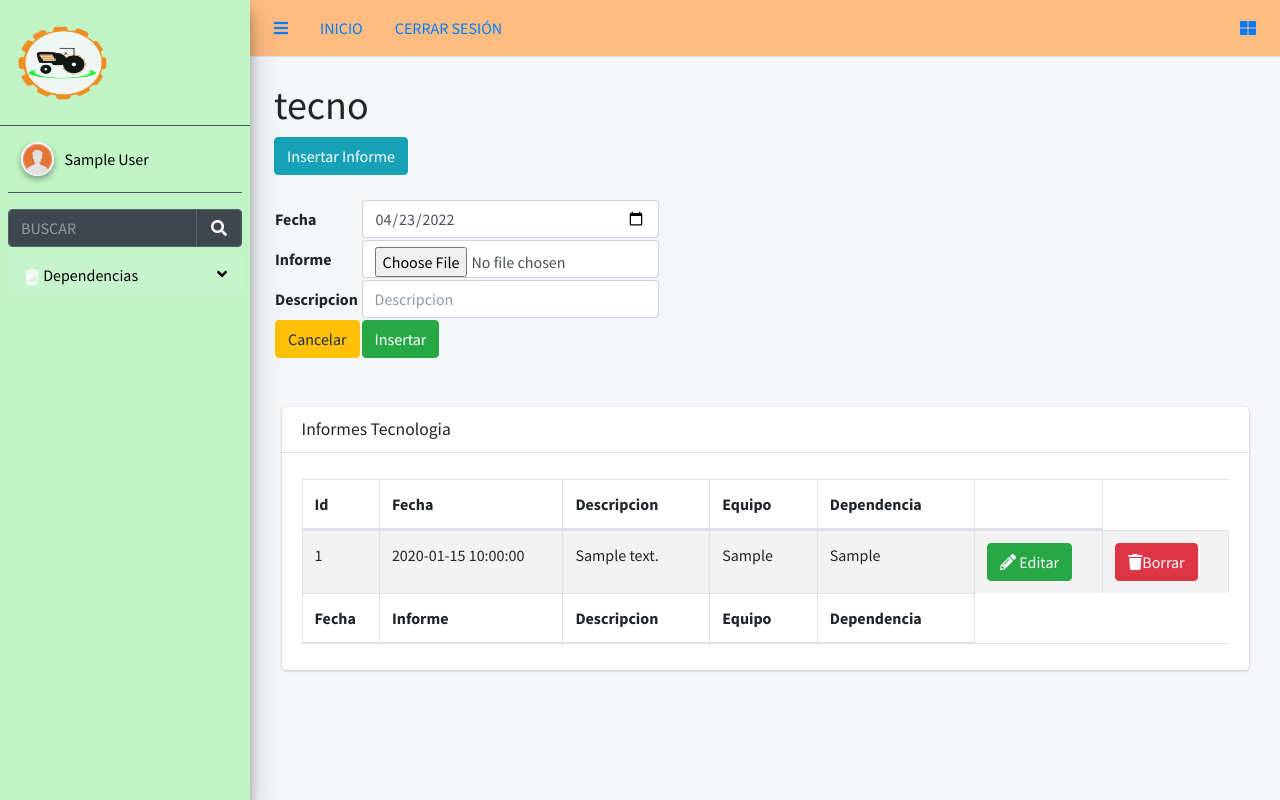
After one commit to adreno87/Taller-Agroindustrial-del-sinu, a PHP site: page /P_Tecnologia.php in a window 1280 px wide, after a click on "Insertar Informe". The commit adds this page. Run offline with PHP 8.4, Linux system fonts and the light colour scheme; the visitor is signed in with stand-in values (Sample User, id 1); tables that the repository leaves empty or names only in its code hold one stand-in row (values such as "Sample post"); some libraries are stand-ins or nearby versions.

Commit message:
mi consulta

```diff
--- /dev/null
+++ b/P_Tecnologia.php
@@ -0,0 +1,67 @@
+    <!DOCTYPE html>
+    <html lang="es">
+    <?php require_once("partes/HEAD.php"); ?>
+    <?php require_once("bloqueo.php"); ?>
+    <?php require_once("conexion.php"); ?>
+
+
+    <body class="hold-transition sidebar-mini layout-fixed">
+
+    <?php require_once("partes/header.php"); ?>
+    <?php require_once("partes/nav.php"); ?>
+
+    <!-- Content Wrapper. Contains page content -->
+    <div class="content-wrapper">
+    <!-- <div class="breadcrumb-item active"> -->
+        <br>
+    <main role="main" class="col-md-9 ml-sm-auto col-lg-12 px-md-4">
+        <h1>tecno</h1>
+
+        <?php require_once("bloques/tecnologia/formulario_tc.php"); ?>
+
+
+        <br>
+        <br>
+        <?php
+         if(isset($_GET["id"]) && $_GET["id"] > 0){
+            require_once('bloques/tecnologia/editar_tc.php');
+         }else{
+            require_once('bloques/tecnologia/consulta_tc.php');
+            }
+
+            ?>
+
+
+
+
+
+
+    </main>
+
+
+    </div>
+
+
+
+
+
+
+
+
+
+
+    <!-- Control Sidebar -->
+    <aside class="control-sidebar control-sidebar-dark">
+        <!-- Control sidebar content goes here -->
+    </aside>
+    <!-- /.control-sidebar -->
+    </div>
+
+
+    </body>
+
+    <script src="js/funciones.js"></script>
+    <?php require_once("partes/scripts.php");?>
+
+
+    </html>
--- /dev/null
+++ b/bloques/tecnologia/consulta_tc.php
@@ -0,0 +1,89 @@
+<!-- Google Font: Source Sans Pro -->
+<link rel="stylesheet" href="https://fonts.googleapis.com/css?family=Source+Sans+Pro:300,400,400i,700&display=fallback">
+  <!-- Font Awesome -->
+  <link rel="stylesheet" href="../../plugins/fontawesome-free/css/all.min.css">
+  <!-- DataTables -->
+  <link rel="stylesheet" href="../../plugins/datatables-bs4/css/dataTables.bootstrap4.min.css">
+  <link rel="stylesheet" href="../../plugins/datatables-responsive/css/responsive.bootstrap4.min.css">
+  <link rel="stylesheet" href="../../plugins/datatables-buttons/css/buttons.bootstrap4.min.css">
+  <!-- Theme style -->
+  <link rel="stylesheet" href="../css/adminlte.min.css">
+
+
+
+
+
+
+
+
+
+
+    <!-- Main content -->
+    <section class="content">
+      <div class="container-fluid">
+        <div class="row">
+          <div class="col-12">
+            <div class="card">
+              <div class="card-header">
+                <h3 class="card-title">Informes Tecnologia</h3>
+              </div>
+              <!-- /.card-body -->
+              <div class="card-body">
+                <table id="example1" class="table table-bordered table-striped">
+                  <thead>
+                  <tr>
+                    <th>Id</th>
+                    <th>Fecha</th>
+                    <th>Descripcion</th>
+                    <th>Equipo</th>
+                    <th>Dependencia</th>
+                    <th></th>
+                  </tr>
+                  </thead>
+                  <tbody>
+                    <?php
+                    $consulta_tc = "SELECT * FROM tecnologia order by id desc";
+                    $resultado_tc = mysqli_query($conexion, $consulta_tc) or die("Error en la consulta");
+                    while ($tecnologia = mysqli_fetch_array($resultado_tc)) {
+                    ?>
+                    <tr>
+                      <td><?php echo $tecnologia['id']; ?></td>
+                      <td><?php echo $tecnologia['fecha']; ?></td>
+                      <td><?php echo $tecnologia['descripcion']; ?></td>
+                      <td><?php echo $tecnologia['equipo']; ?></td>
+                      <td><?php echo $tecnologia['departamento']; ?></td>
+
+
+                      <td><button onclick="window.location = 'tecnologia.php?id=<?php echo $tecnologia['id']; ?>'" title="Editar" type="button" class="btn btn-success">
+                      <i class="fas fa-pencil-alt">
+                              </i>
+                      Editar</button></td>
+                      <td><button  onclick="eliminarinforme_tc(<?php echo $tecnologia['id']; ?>)" title="Borrar" type="button" class="btn btn-danger"> <i class="fas fa-trash">
+                              </i>Borrar</button></td>
+                    </tr>
+                    <?php
+                    } ?>
+                  </tbody>
+                  <tfoot>
+                  <tr>
+                    <th>Fecha</th>
+                    <th>Informe</th>
+                    <th>Descripcion</th>
+                    <th>Equipo</th>
+                    <th>Dependencia</th>
+                  </tr>
+                  </tfoot>
+                </table>
+              </div>
+            </div>
+            <!-- /.card -->
+
+            <!-- /.card -->
+          </div>
+          <!-- /.col -->
+        </div>
+        <!-- /.row -->
+      </div>
+      <!-- /.container-fluid -->
+    </section>
+    <!-- /.content -->
--- /dev/null
+++ b/bloques/tecnologia/formulario_tc.php
@@ -0,0 +1,37 @@
+
+<button type="button" class="btn btn-info" value="insertar" name="Boton_insertar" onclick="abrirformulario('abrir')" >
+Insertar Informe</button>
+<br><br>
+
+<div id="formulario" style="display: none;">
+
+    <form action="bloques/tecnologia/insertar_tc.php" method="post" enctype="multipart/form-data">
+        <table>
+            <tr>
+                <th>Fecha</th>
+                <td><input type="date" name="fecha" placeholder="Fecha" value="<?php echo date("Y-m-d"); ?>" class="form-control" ></td>
+            </tr>
+            <tr>
+                <th>Informe</th>
+                <td><input type="file" name="informe"  placeholder="Informe" class="form-control"></td>
+            </tr>
+            <tr>
+                <th>Descripcion</th>
+                <td><input type="text" name="descripcion" required="required" placeholder="Descripcion" class="form-control" ></td>
+            </tr>
+            <tr>
+                <th>
+                    <button name="cancelar" value="insertar" type="button" class="btn btn-warning" onclick="abrirformulario('cerrar')" >Cancelar</button>
+                </th>
+                <td><input type="submit" name="boton" value="Insertar" class="btn btn-success"></td>
+            </tr>
+        </table>
+    </form>
+
+
+
+
+
+
+
+</div>
--- a/conexion.php
+++ b/conexion.php
@@ -3,7 +3,7 @@
     $servidor="localhost";
     $usuario="root";
     $clave="";
-    $bd="usuarios";
+    $bd="bd_proyecto_sinu";
 
     $conexion=mysqli_connect($servidor,$usuario,$clave) or die("Error al conectar");
     mysqli_select_db($conexion,$bd) or die("Error al conectar la base de datos");
--- a/login.php
+++ b/login.php
@@ -8,7 +8,7 @@
         $usuarios=$_POST['usuario'];
         $clave= sha1 ($_POST['Clave']);
 
-        $consulta="SELECT * FROM user WHERE usuario='$usuarios' AND contraseña = '$clave'";
+        $consulta="SELECT * FROM user WHERE usuario='$usuarios' AND pass = '$clave'";
         $resultado=mysqli_query($conexion,$consulta) or die("Error al realizar la consulta");
         $user=mysqli_fetch_array($resultado);
 
--- a/partes/nav.php
+++ b/partes/nav.php
@@ -80,23 +80,26 @@
                   <p style="color:black">Contabilidad</p>
                 </a>
               </li>
-              <?php
-                }?>
+
               <li class="nav-item">
                 <a href="R_Humanos.php" class="nav-link">
                   <i class="nav-icon far fa-circle text-info"></i>
                   <p style="color:black">Recursos Humanos</p>
                 </a>
               </li>
-              <?php
-                if($user['usuario']== 'admin'){
-              ?>
               <li class="nav-item">
-                <a href="./index3.html" class="nav-link">
+                <a href="./P_Tecnologia.php" class="nav-link">
                   <i class="nav-icon far fa-circle text-indigo"></i>
                   <p style="color:black">Tecnologia</p>
                 </a>
               </li>
+              <?php
+                }?>
+
+
+              <?php
+                if($user['usuario']== 'admin'){
+              ?>
               <li class="nav-item">
                 <a href="tabla.php" class="nav-link">
                   <i class="nav-icon far fa-circle text-indigo"></i>
```
Also changed, not shown: bloques/tecnologia/editar_tc.php (added, +170 -0 lines), bloques/tecnologia/eliminar_tc.php (added, +11 -0 lines), bloques/tecnologia/insertar_tc.php (added, +44 -0 lines), 1 other file.
